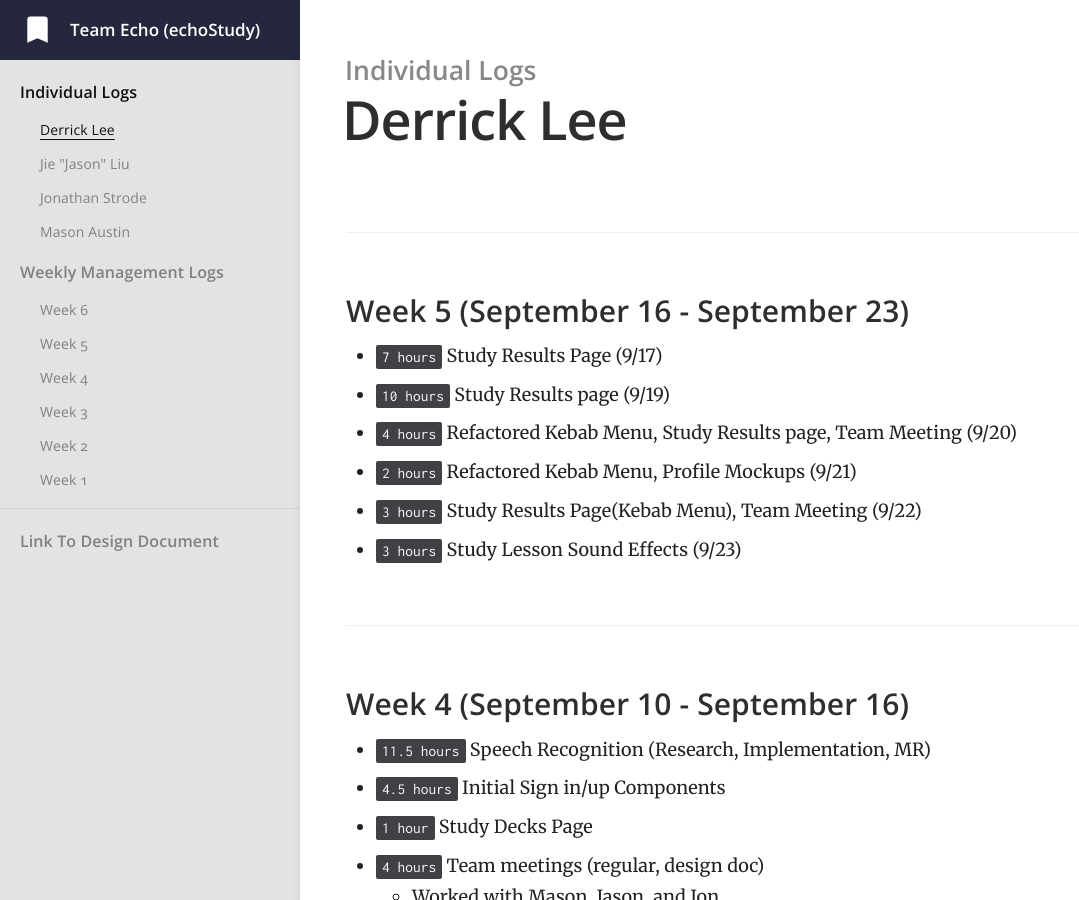
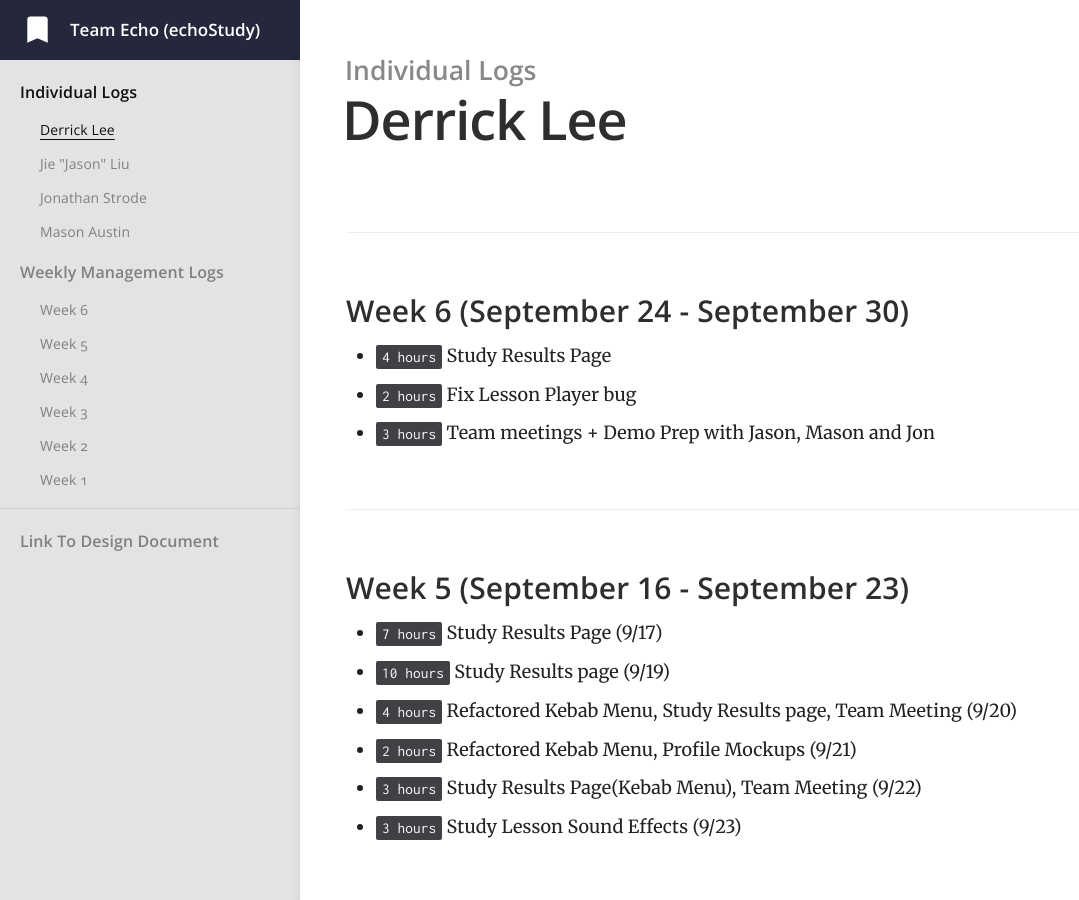
Before and after one commit to jiejasonliu/team-echo-site, a Jekyll site: the page built from _docs/individual-logs/derricklee-logs.md, in a window 1280 px wide and 900 px high. Shown: the whole window, without its empty margins (0-1079 px from the left). Built offline with Jekyll 4.4.1, drawn with Linux system fonts in a browser that asks for light colours.

Commit message:
added personal report Derrick

```diff
--- a/_docs/individual-logs/derricklee-logs.md
+++ b/_docs/individual-logs/derricklee-logs.md
@@ -3,6 +3,12 @@ title: Derrick Lee
 category: Individual Logs
 order: 4
 ---
+
+### Week 6 (September 24 - September 30)
+
+- `4 hours` Study Results Page
+- `2 hours` Fix Lesson Player bug
+- `3 hours` Team meetings + Demo Prep with Jason, Mason and Jon
 
 ### Week 5 (September 16 - September 23)
 
```
